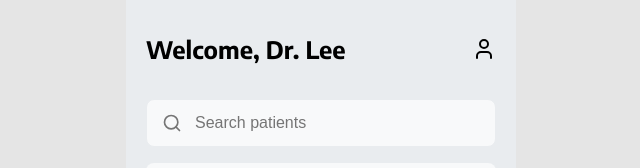
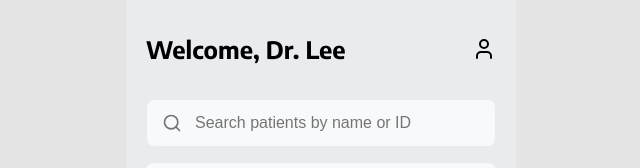
Before and after one commit to kateyang1998/novalab-oscar-mobile-pro, a React (Vite) app: page /home in a window 1280 px wide. Shown: the top 168 px of the page, without its empty margins (319-959 px from the left). Built offline with nearby package versions, Linux system fonts and the light colour scheme; no server answers.

Commit message:
refinement: update button label and search bar placeholders for clarity

```diff
--- a/src/components/appointment/CancelConfirmModal.jsx
+++ b/src/components/appointment/CancelConfirmModal.jsx
@@ -30,7 +30,7 @@ export default function CancelConfirmModal({ appointment, onConfirm, onDismiss }
 
         <div style={styles.actions}>
           <button onClick={onConfirm} style={styles.yesBtn}>Yes</button>
-          <button onClick={onDismiss} style={styles.cancelBtn}>Cancel</button>
+          <button onClick={onDismiss} style={styles.cancelBtn}>Go Back</button>
         </div>
       </div>
     </Modal>
--- a/src/screens/HomeScreen.jsx
+++ b/src/screens/HomeScreen.jsx
@@ -89,6 +89,7 @@ const HomeScreen = () => {
       <SearchBar
         value={searchQuery}
         onChange={setSearchQuery}
+        placeholder="Search patients by name or ID"
         onSubmit={(q) => navigate('/patients', { state: { searchQuery: q } })}
       />
 
--- a/src/screens/PatientsScreen.jsx
+++ b/src/screens/PatientsScreen.jsx
@@ -49,7 +49,7 @@ const PatientsScreen = () => {
       <TopHeader title="Patient List" showBack={false} />
 
       <div className="container" style={styles.content}>
-        <SearchBar value={searchQuery} onChange={setSearchQuery} placeholder="Search patients" />
+        <SearchBar value={searchQuery} onChange={setSearchQuery} placeholder="Search patients by name or ID" />
 
         {loading && (
           <div style={styles.loadingContainer}>
```
